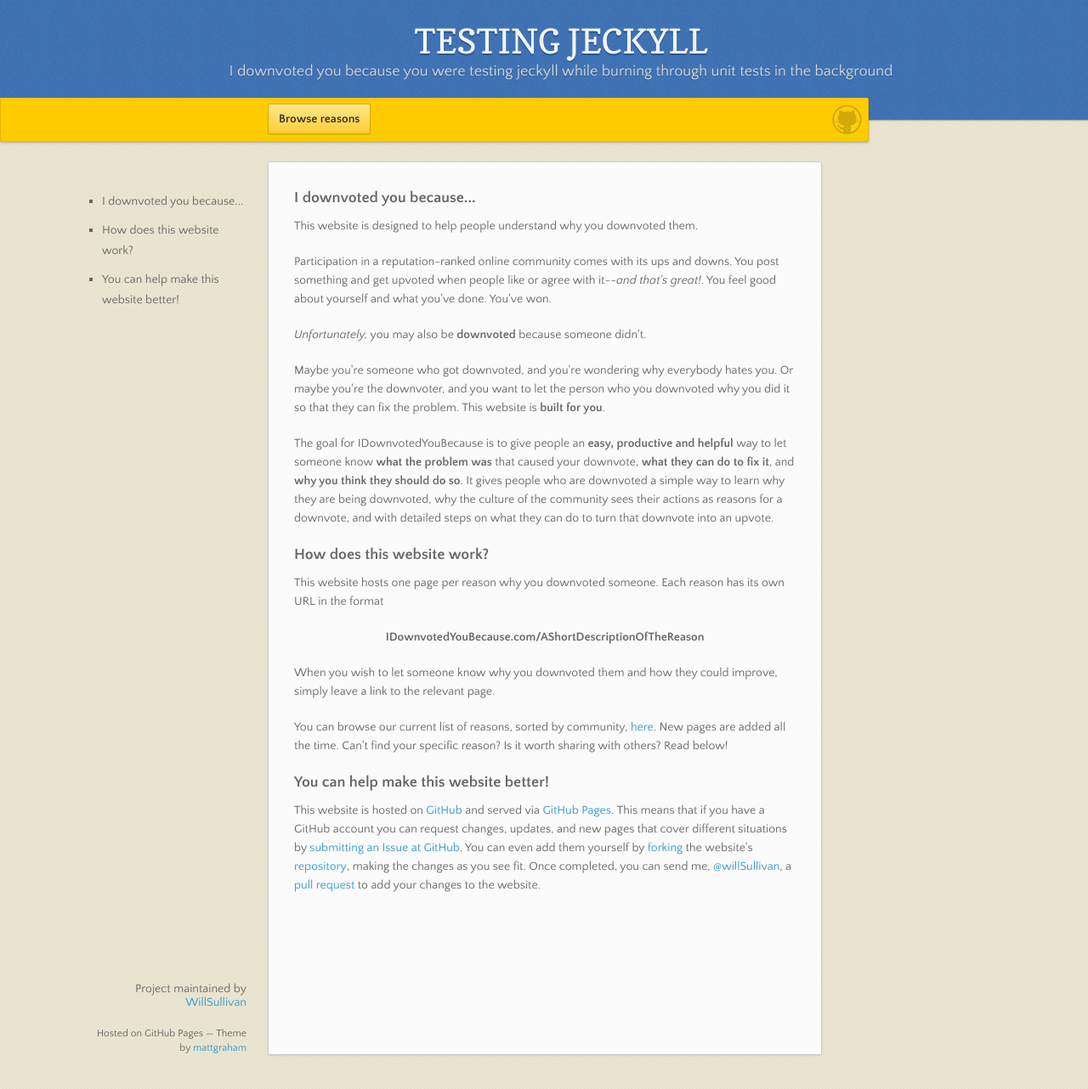
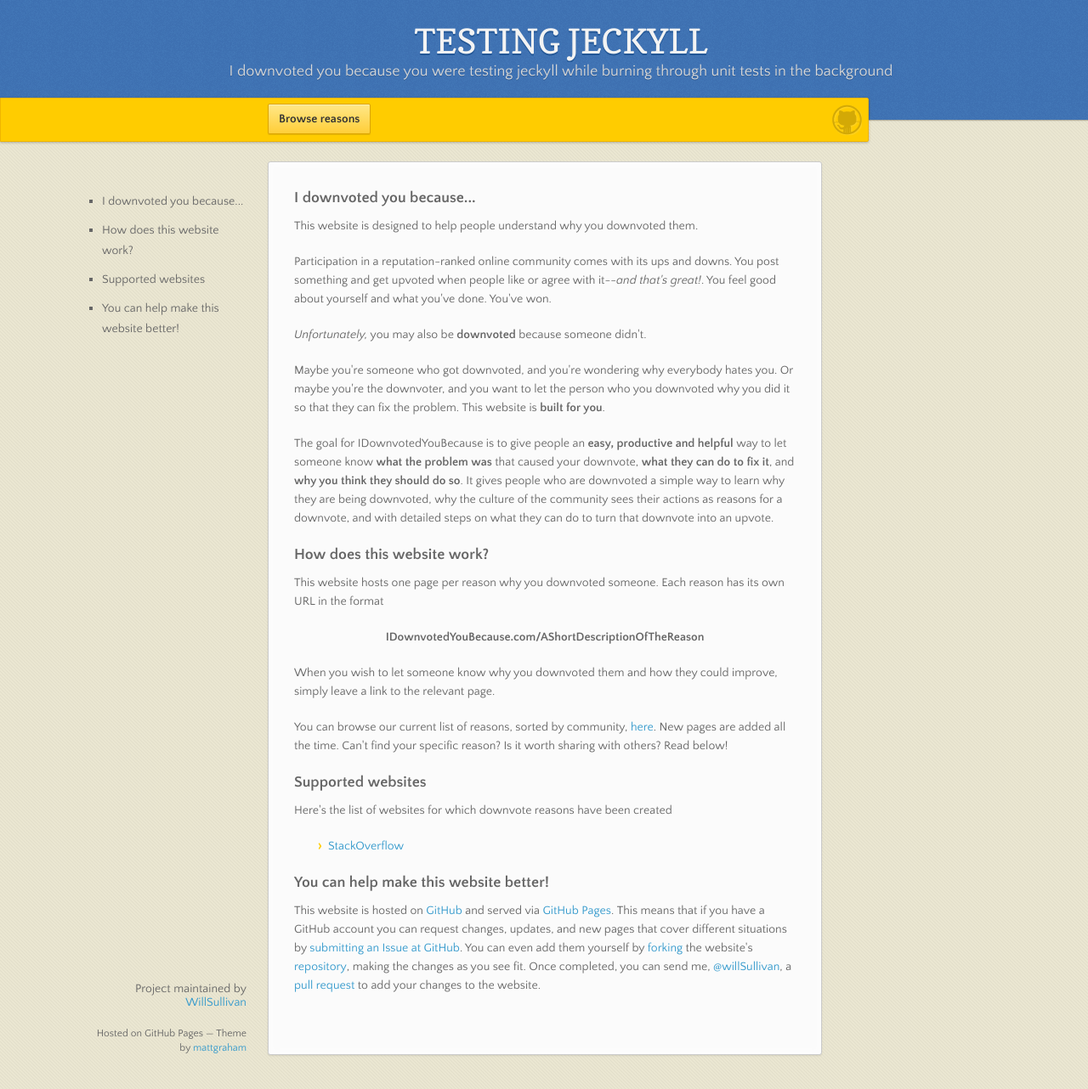
Before and after one commit to WillSullivan/IDYBJeckyll, a Jekyll site: the page index.html, which Jekyll copies as it is, in a window 1280 px wide and 1282 px high. Shown: the whole window at 85% size. Built offline with Jekyll 4.4.1, drawn with Linux system fonts in a browser that asks for light colours; nearby versions of some CDN libraries.

Commit message:
Update index.html

```diff
--- a/index.html
+++ b/index.html
@@ -48,8 +48,12 @@
             <p>This website hosts one page per reason why you downvoted someone.  Each reason has its own URL in the format</p>
             <p style="text-align: center"><b>IDownvotedYouBecause.com/AShortDescriptionOfTheReason</b></p>
             <p>When you wish to let someone know why you downvoted them and how they could improve, simply leave a link to the relevant page.</p>
-
             <p>You can browse our current list of reasons, sorted by community, <a href="AllTheReasons">here</a>.  New pages are added all the time.  Can't find your specific reason?  Is it worth sharing with others?  Read below!</p>
+            <h3><a id="wupported-websites" class="anchor" href="#supported-websites" aria-hidden="true"><span class="octicon octicon-link"></span></a>Supported websites</h3>
+            <p>Here's the list of websites for which downvote reasons have been created</p>
+            <ul>
+                <li><a href="so">StackOverflow</a></li>
+            </ul>
             <h3>
                 <a id="you-can-help-make-this-website-better" class="anchor" href="#you-can-help-make-this-website-better" aria-hidden="true"><span class="octicon octicon-link"></span></a>You can help make this website better!
             </h3>
```
